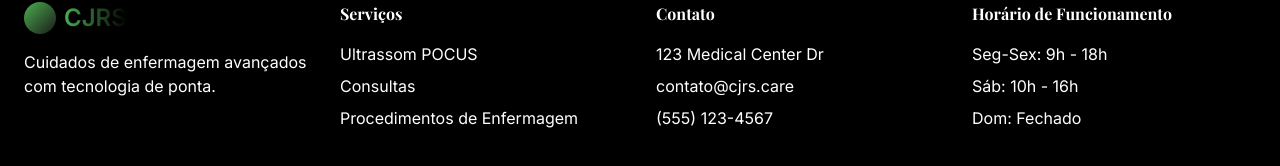
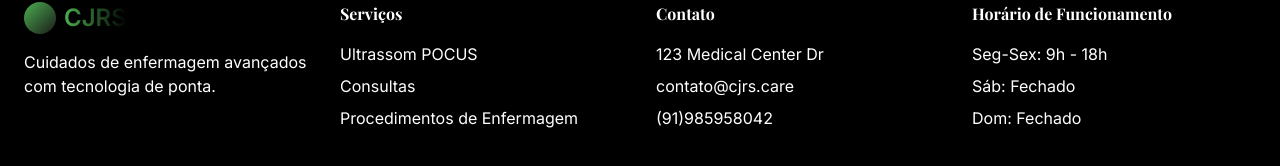
Before and after one commit to jerimeregosoares/cjrs-landing-craft, a React (Vite) app: page / in a window 1280 px wide. Shown: the part 1719-1885 px from the top of the page. Built offline with nearby package versions, Linux system fonts and the light colour scheme.

Commit message:
Visual edit in Lovable
Edited UI in Lovable

```diff
--- a/src/pages/Index.tsx
+++ b/src/pages/Index.tsx
@@ -76,14 +76,14 @@ const Index = () => {
             <ul className="space-y-2">
               <li>123 Medical Center Dr</li>
               <li>contato@cjrs.care</li>
-              <li>(555) 123-4567</li>
+              <li>(91)985958042</li>
             </ul>
           </div>
           <div>
             <h3 className="font-bold mb-4">Horário de Funcionamento</h3>
             <ul className="space-y-2">
               <li>Seg-Sex: 9h - 18h</li>
-              <li>Sáb: 10h - 16h</li>
+              <li>Sáb: Fechado</li>
               <li>Dom: Fechado</li>
             </ul>
           </div>
```
